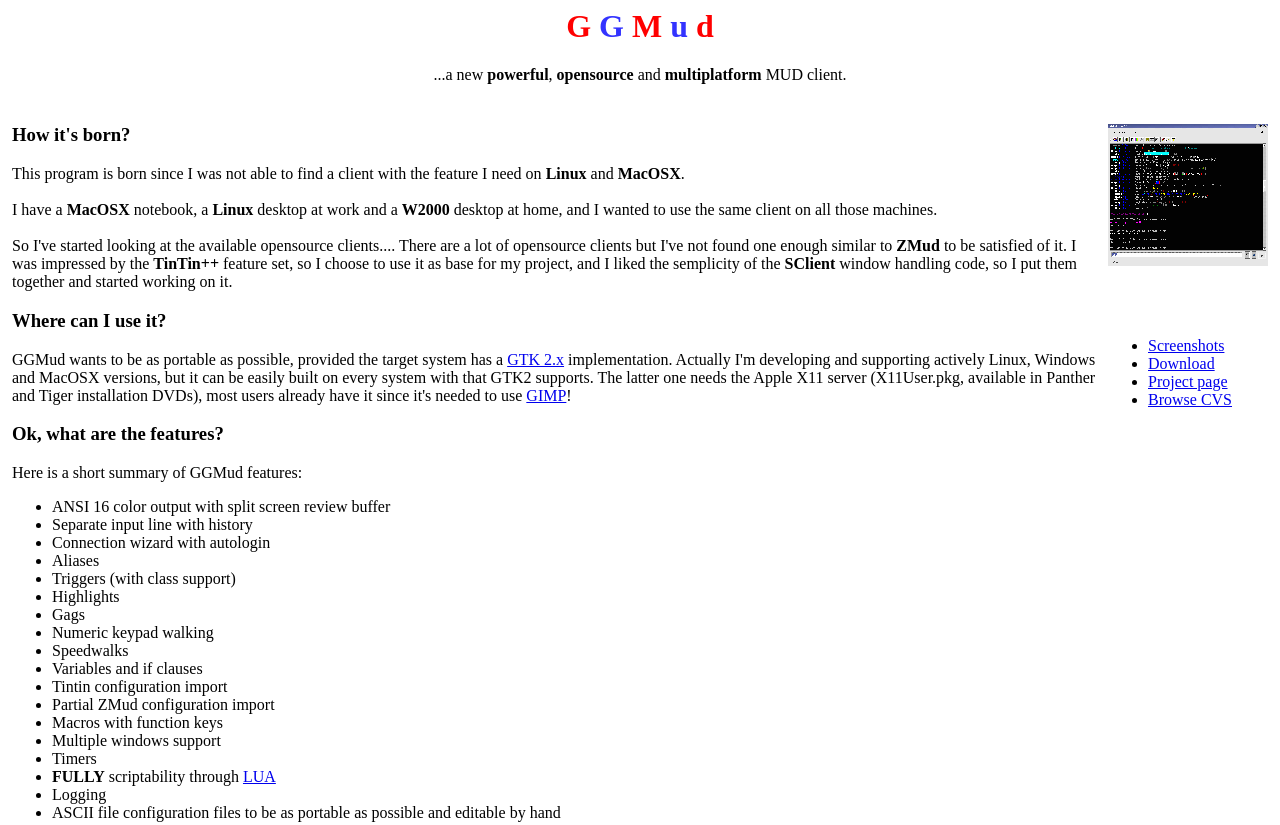
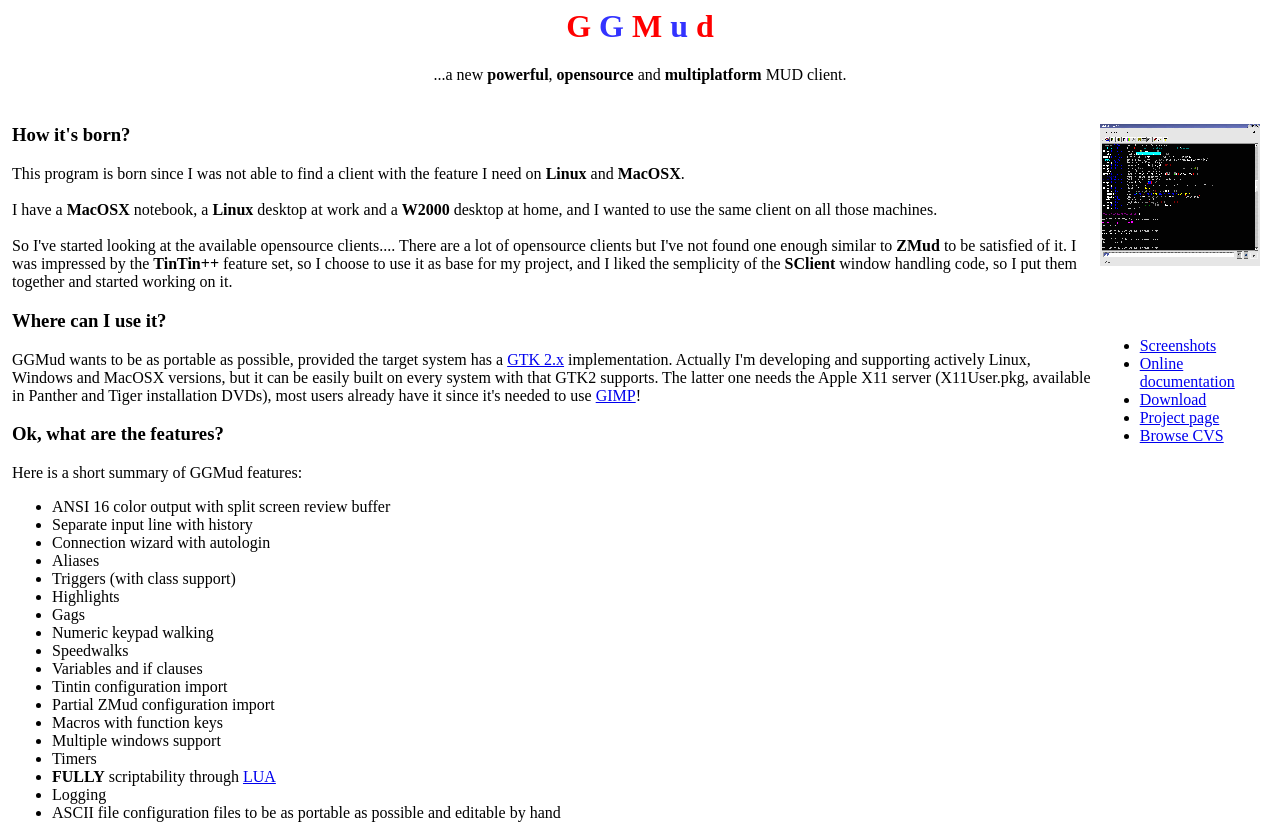
Before and after one commit to ggreco/ggmud, a plain HTML site: page web/index.html in a window 1280 px wide. Shown: the top 825 px of the page. Drawn offline with Linux system fonts and the light colour scheme.

Commit message:
- Added documentation link in the mainpage.

```diff
--- a/web/index.html
+++ b/web/index.html
@@ -92,6 +92,7 @@ or on the link on the sidebar on the right!<br>
       <br>
       <ul>
         <li><a href="screenshots.html">Screenshots</a></li>
+        <li><a href="doc/index.html">Online documentation</a></li>
         <li><a
  href="http://sourceforge.net/project/showfiles.php?group_id=91114">Download</a></li>
         <li><a href="http://sourceforge.net/projects/ggmud">Project page</a></li>
```
